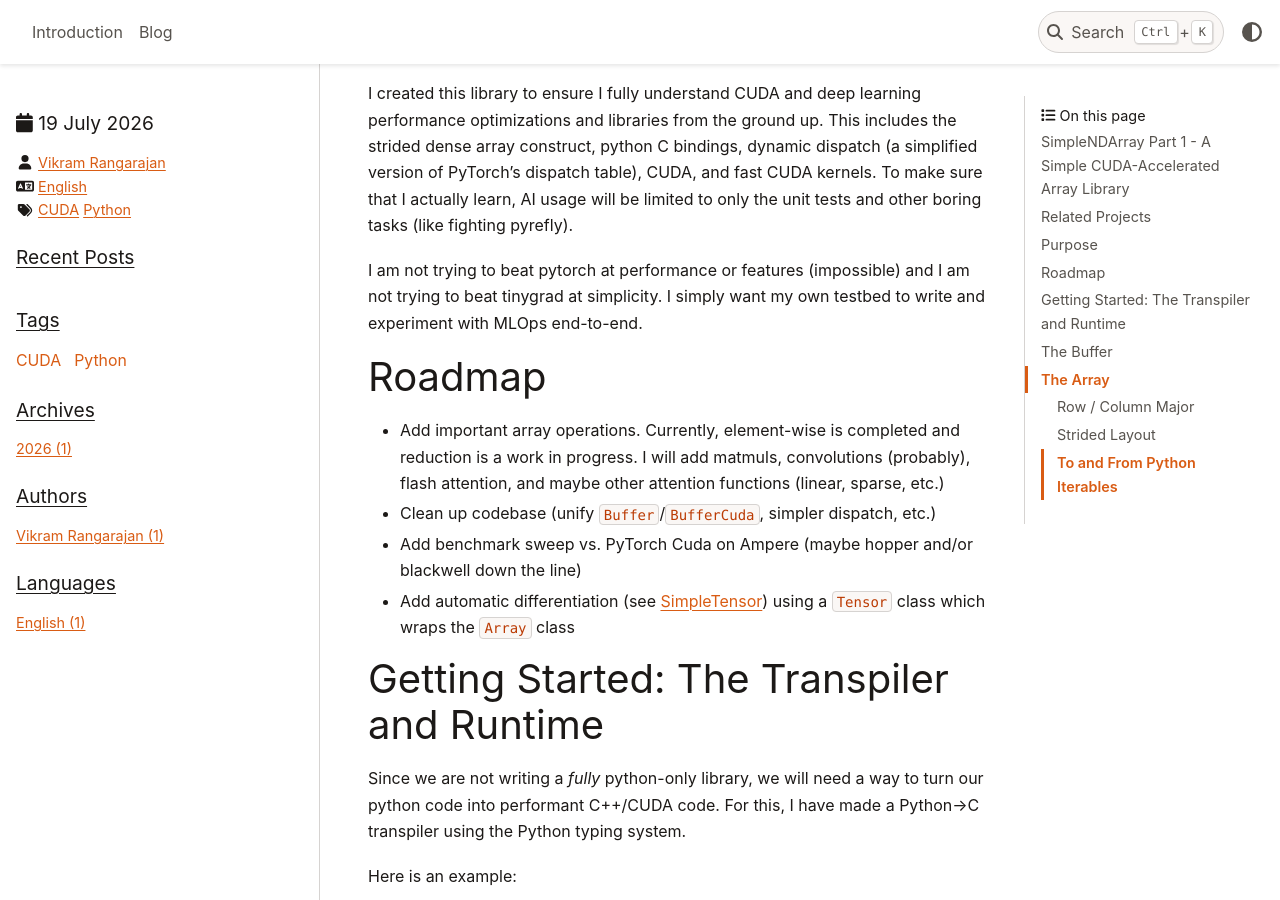
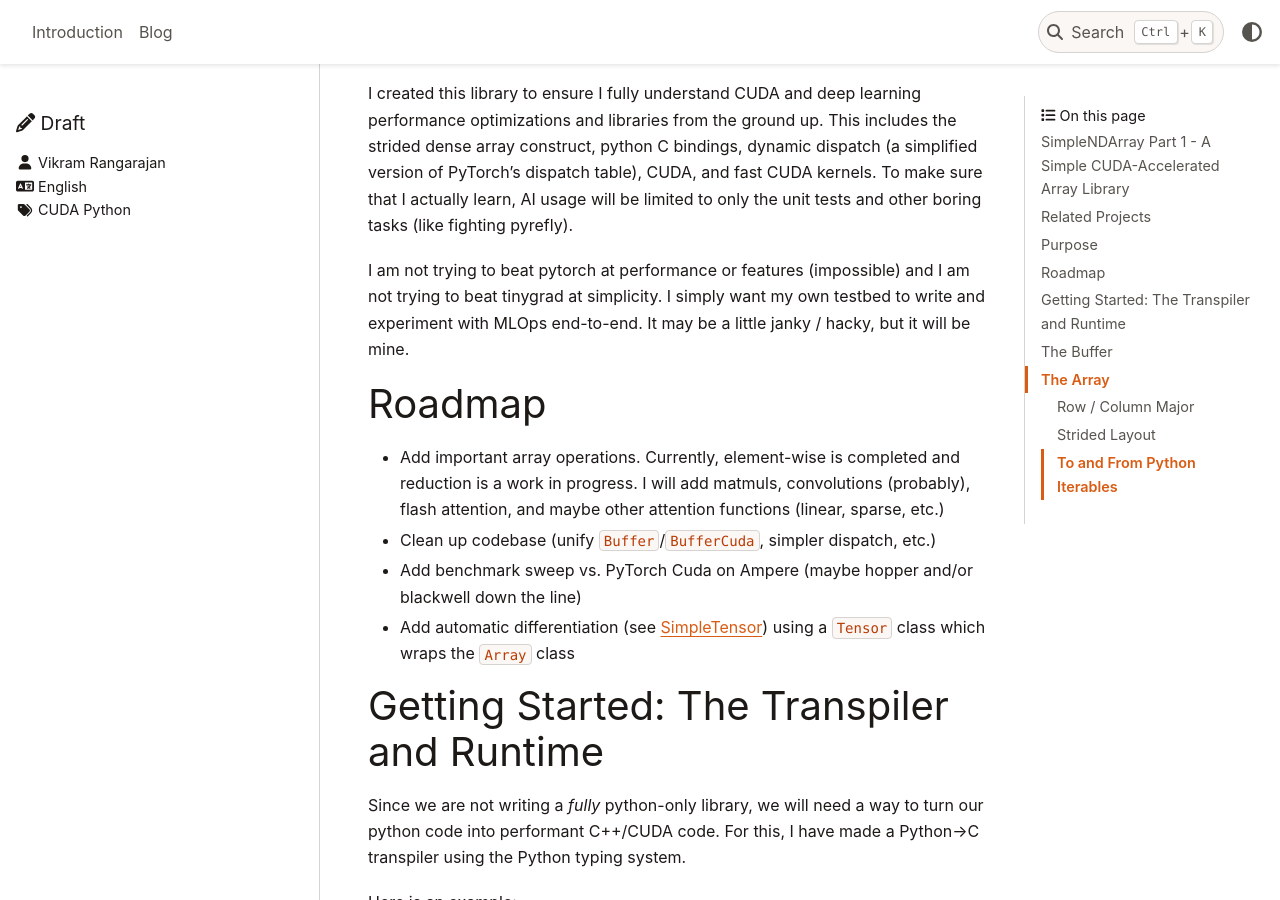
Before and after one commit to VikramRangarajan/vikramrangarajan.github.io, a Sphinx documentation site: the page built from docs/source/blog/sndap1.md, in a window 1280 px wide and 900 px high, scrolled down 1025 px. Built offline with Sphinx 7.4.7 and the PyData theme 0.15.4, drawn with Linux system fonts in a browser that asks for light colours; pages that are not in the unit, such as notebooks, are missing from menus; the version number could not be read and is left out.

Commit message:
Unpublished blogpost

```diff
--- a/docs/source/blog/sndap1.md
+++ b/docs/source/blog/sndap1.md
@@ -1,7 +1,6 @@
 ---
 blogpost: true
 tags: CUDA, Python
-date: Jul 19, 2026
 author: Vikram Rangarajan
 language: English
 ---
@@ -32,7 +31,8 @@ dynamic dispatch (a simplified version of PyTorch's dispatch table), CUDA, and f
 actually learn, AI usage will be limited to only the unit tests and other boring tasks (like fighting pyrefly).
 
 I am not trying to beat pytorch at performance or features (impossible) and I am not trying to beat tinygrad
-at simplicity. I simply want my own testbed to write and experiment with MLOps end-to-end.
+at simplicity. I simply want my own testbed to write and experiment with MLOps end-to-end. It may be a little janky / hacky,
+but it will be mine.
 
 # Roadmap
 
```
